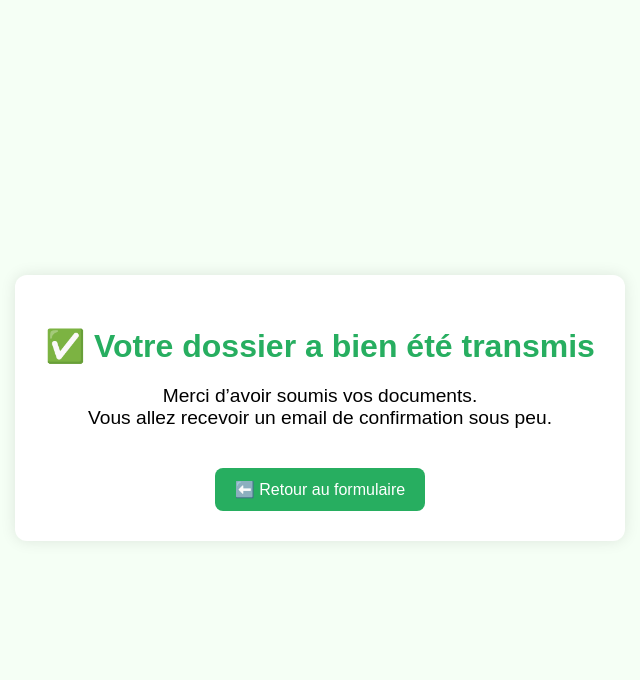
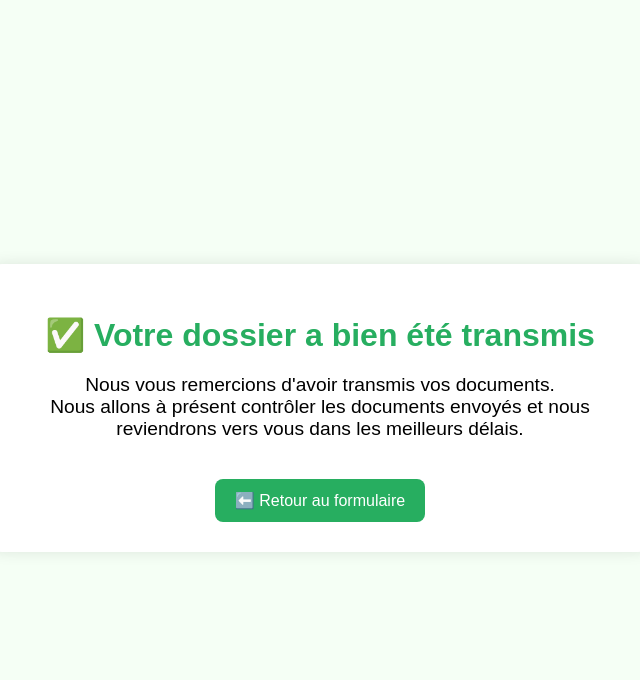
Before and after one commit to integraleacademy/CNAPSV5, a Flask app: page /confirmation in a window 1280 px wide. Shown: the top 680 px of the page, without its empty margins (320-960 px from the left). Run offline with Flask 3, Linux system fonts and the light colour scheme; parts of the project's set-up code (start-up, migrations or seed data) failed here and were passed over.

Commit message:
Update confirmation.html

```diff
--- a/templates/confirmation.html
+++ b/templates/confirmation.html
@@ -44,8 +44,8 @@
 <body>
   <div class="box">
     <h1>✅ Votre dossier a bien été transmis</h1>
-    <p>Merci d’avoir soumis vos documents.<br>
-       Vous allez recevoir un email de confirmation sous peu.</p>
+    <p>Nous vous remercions d'avoir transmis vos documents.<br>
+       Nous allons à présent contrôler les documents envoyés et nous reviendrons vers vous dans les meilleurs délais.</p>
     <a href="{{ url_for('index') }}">⬅️ Retour au formulaire</a>
   </div>
 </body>
```
